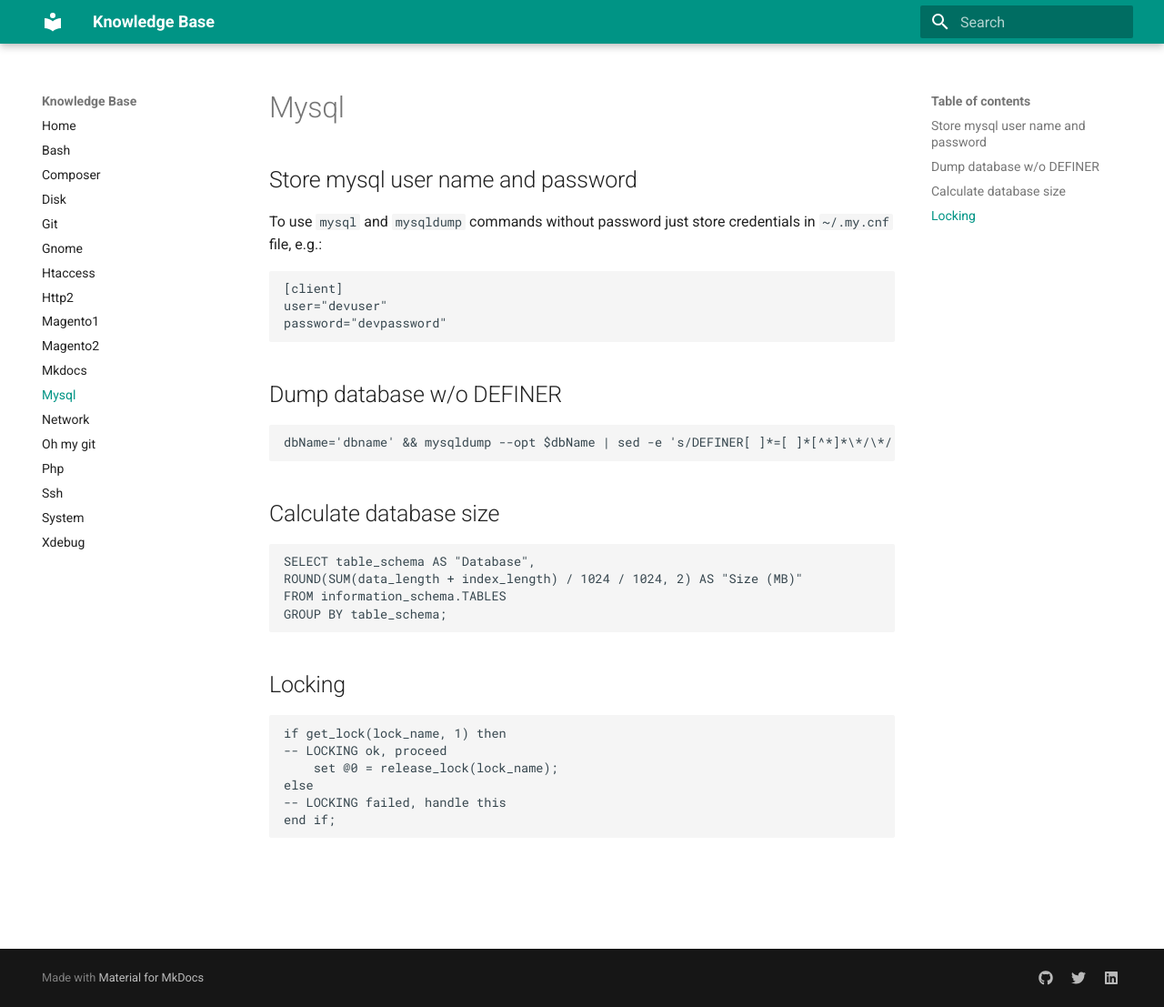
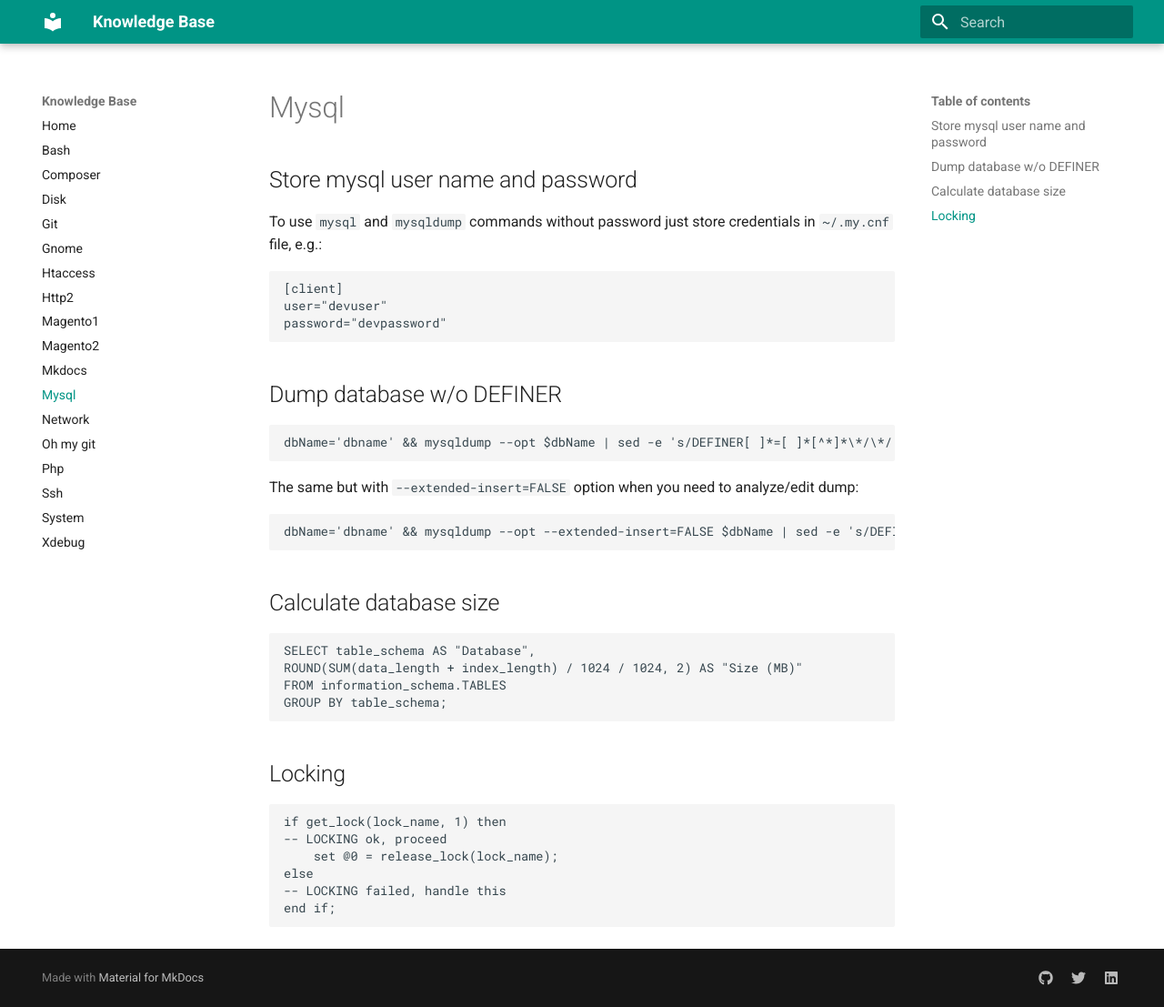
Before and after one commit to yutv/kb, an MkDocs documentation site: the page built from docs/mysql.md, in a window 1280 px wide and 1107 px high. Shown: the whole window at 91% size. Built offline with MkDocs 1.6.1 and Material for MkDocs 9.7.7, drawn with Linux system fonts in a browser that asks for light colours.

Commit message:
mysql updates

```diff
--- a/docs/mysql.md
+++ b/docs/mysql.md
@@ -7,7 +7,11 @@
 
 ##Dump database w/o DEFINER
 
-    dbName='dbname' && mysqldump --opt $dbName | sed -e 's/DEFINER[ ]*=[ ]*[^*]*\*/\*/' > $dbName.sql
+    dbName='dbname' && mysqldump --opt $dbName | sed -e 's/DEFINER[ ]*=[ ]*[^*]*\*/\*/' | bzip2 > $dbName.sql.bz2
+
+The same but with `--extended-insert=FALSE` option when you need to analyze/edit dump:
+
+    dbName='dbname' && mysqldump --opt --extended-insert=FALSE $dbName | sed -e 's/DEFINER[ ]*=[ ]*[^*]*\*/\*/' | bzip2 > $dbName.sql.bz2
 
 ##Calculate database size
 
```
